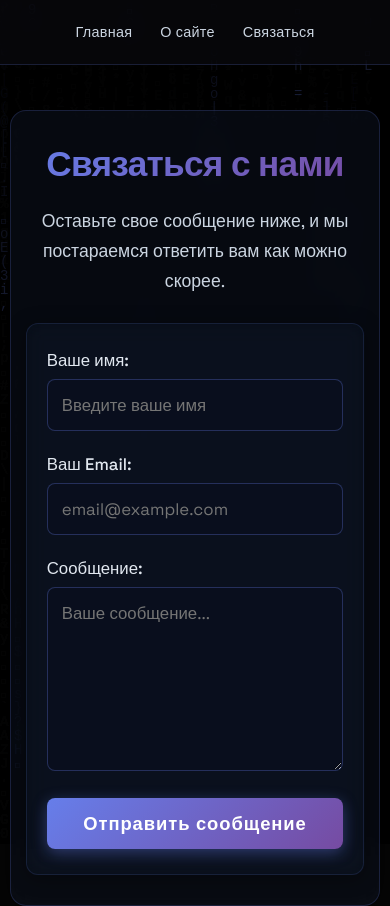
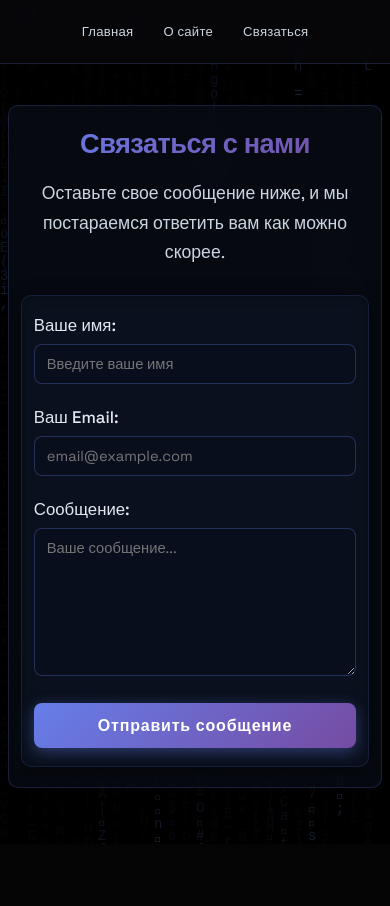
Before and after one commit to ArtemRivnyi/my-devops-node-app, a website: page public/contact.html in a window 390 px wide. After the commit the page ends 844 px from the top, so only its background shows below. Drawn offline with Linux system fonts and the light colour scheme.

Commit message:
feat(ui): add mobile breakpoint for <=480px screens

```diff
--- a/public/style.css
+++ b/public/style.css
@@ -235,3 +235,49 @@ form button:hover {
   form { padding: 25px 20px; }
   form button { width: 100%; }
 }
+
+@media (max-width: 480px) {
+  header {
+    padding: 12px 10px;
+  }
+  nav {
+    display: flex;
+    flex-wrap: wrap;
+    justify-content: center;
+    gap: 6px;
+  }
+  nav a {
+    padding: 6px 10px;
+    margin: 2px;
+    font-size: 0.82em;
+  }
+  h1 {
+    font-size: 1.7em;
+    letter-spacing: -0.02em;
+  }
+  main {
+    padding: 20px 12px;
+    margin-top: 15px;
+    width: 96%;
+    border-radius: 10px;
+  }
+  ul li {
+    padding: 10px 12px;
+    font-size: 0.92em;
+  }
+  form {
+    padding: 18px 12px;
+    margin-top: 16px;
+    border-radius: 10px;
+  }
+  form input[type="text"],
+  form input[type="email"],
+  form textarea {
+    padding: 10px 12px;
+    font-size: 0.92em;
+  }
+  form button {
+    padding: 12px 18px;
+    font-size: 1em;
+  }
+}
```
